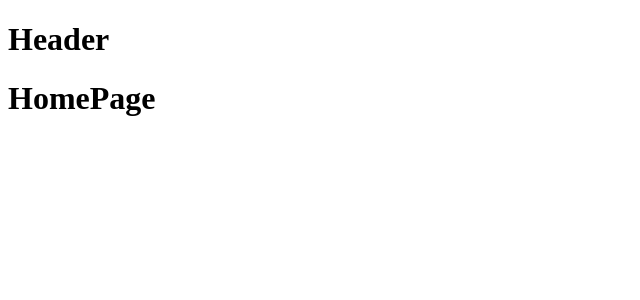
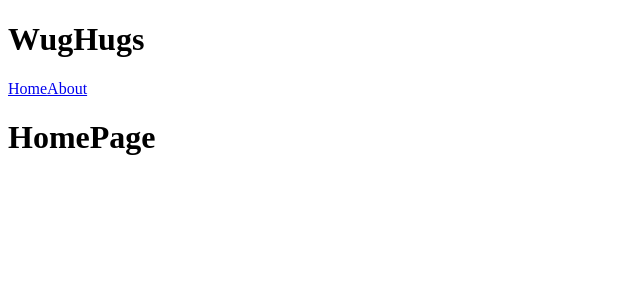
Before and after one commit to spaco22/wughugs-client, a React (Vite) app: page / in a window 1280 px wide. Shown: the top 300 px of the page, without its empty margins (0-640 px from the left). Built offline with nearby package versions, Linux system fonts and the light colour scheme.

Commit message:
create simple nav bar

```diff
--- a/src/components/Header/Header.jsx
+++ b/src/components/Header/Header.jsx
@@ -1,11 +1,20 @@
 import React from "react";
 import "./Header.scss";
+import { NavLink, Link } from "react-router-dom";
 
 function Header() {
   return (
-    <>
-      <h1>Header</h1>
-    </>
+    <header>
+      <h1>WugHugs</h1>
+
+
+        <nav>
+        <NavLink to="/">Home</NavLink>
+        <NavLink to="/about">About</NavLink>
+
+        </nav>
+
+    </header>
   );
 }
 
```
